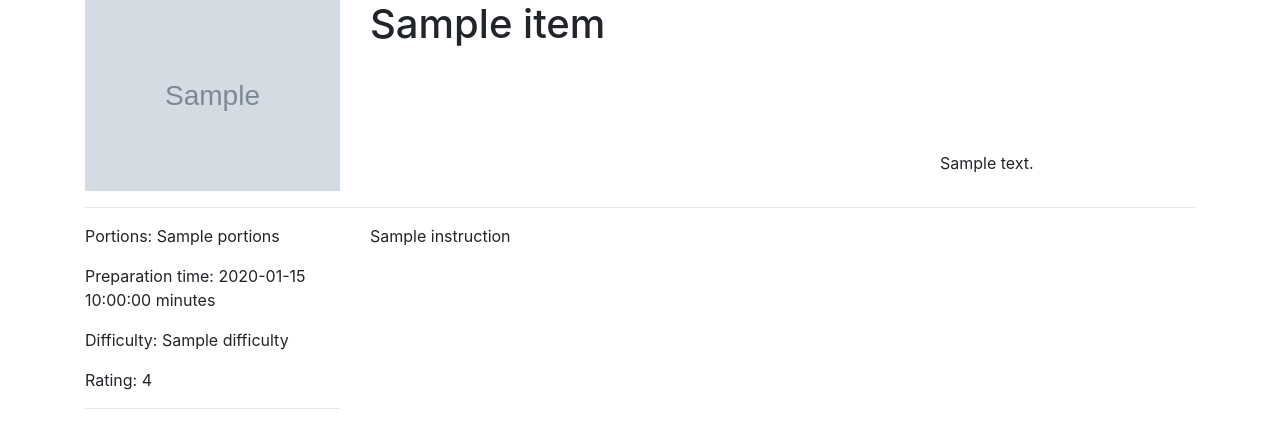
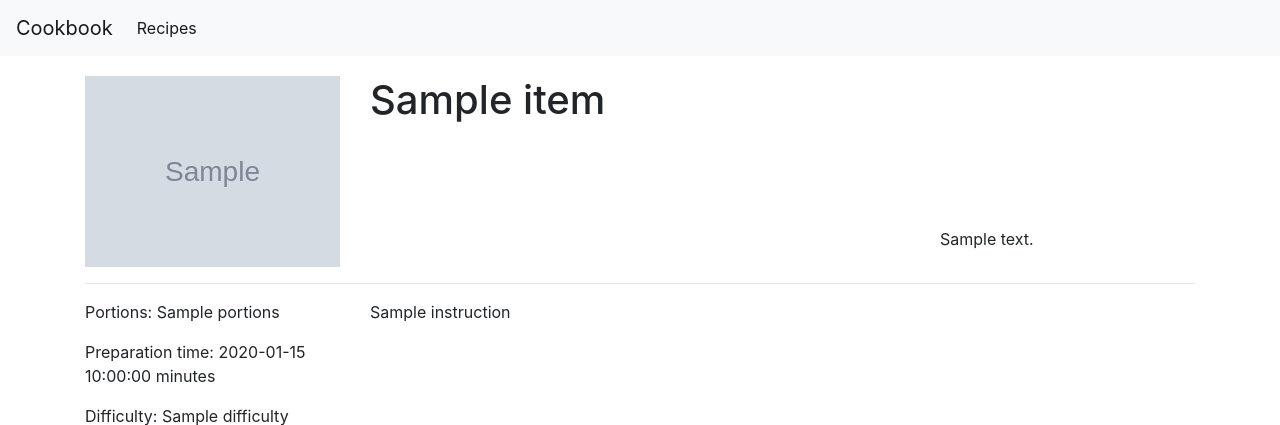
Before and after one commit to szypkiwonsz/Cookbook-Recipes, a Flask app: page /recipes/ in a window 1280 px wide. Shown: the top 425 px of the page. Run offline with Flask 2, Linux system fonts and the light colour scheme; grey boxes marked "Sample" are stand-in pictures; a database or web service that is not in the repository returns one stand-in record (values such as "Sample title"); data that the repository does not hold is empty; some libraries are stand-ins or nearby versions.

Commit message:
Add basic navigation bar

```diff
--- a/templates/base.html
+++ b/templates/base.html
@@ -2,6 +2,7 @@
 <html lang="en">
 <head>
     <meta charset="UTF-8">
+    <meta name="viewport" content="width=device-width, initial-scale=1, shrink-to-fit=no">
     <!-- Bootstrap CSS -->
     <link rel="stylesheet" href="https://stackpath.bootstrapcdn.com/bootstrap/4.5.2/css/bootstrap.min.css"
           integrity="sha384-JcKb8q3iqJ61gNV9KGb8thSsNjpSL0n8PARn9HuZOnIxN0hoP+VmmDGMN5t9UJ0Z" crossorigin="anonymous">
@@ -9,6 +10,31 @@
     {% block head %}{% endblock head %}
 </head>
 <body>
+<nav class="navbar navbar-expand-lg navbar-light bg-light">
+    <a class="navbar-brand" href="#">Cookbook</a>
+    <button class="navbar-toggler" type="button" data-toggle="collapse" data-target="#navbarSupportedContent"
+            aria-controls="navbarSupportedContent" aria-expanded="false" aria-label="Toggle navigation">
+        <span class="navbar-toggler-icon"></span>
+    </button>
+
+    <div class="collapse navbar-collapse" id="navbarSupportedContent">
+        <ul class="navbar-nav mr-auto">
+            <li class="nav-item active">
+                <a class="nav-link" href="{{ url_for('recipe_list') }}">Recipes</a>
+            </li>
+{#            <li class="nav-item">#}
+{#                <a class="nav-link" href="#">Link</a>#}
+{#            </li>#}
+{#            <li class="nav-item">#}
+{#                <a class="nav-link disabled" href="#">Disabled</a>#}
+{#            </li>#}
+        </ul>
+{#        <form class="form-inline my-2 my-lg-0">#}
+{#            <input class="form-control mr-sm-2" type="search" placeholder="Search" aria-label="Search">#}
+{#            <button class="btn btn-outline-success my-2 my-sm-0" type="submit">Search</button>#}
+{#        </form>#}
+    </div>
+</nav>
 <div class="container">
     {% block content %}{% endblock content %}
 </div>
```
